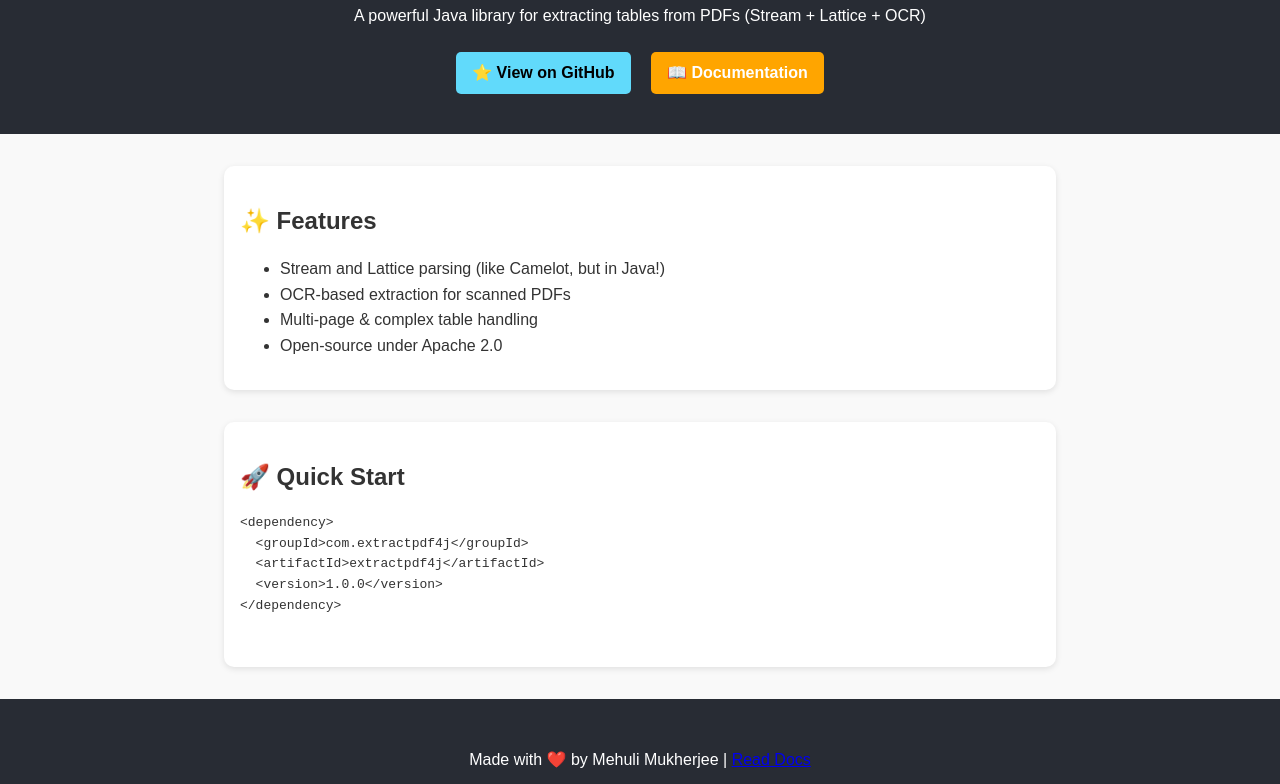
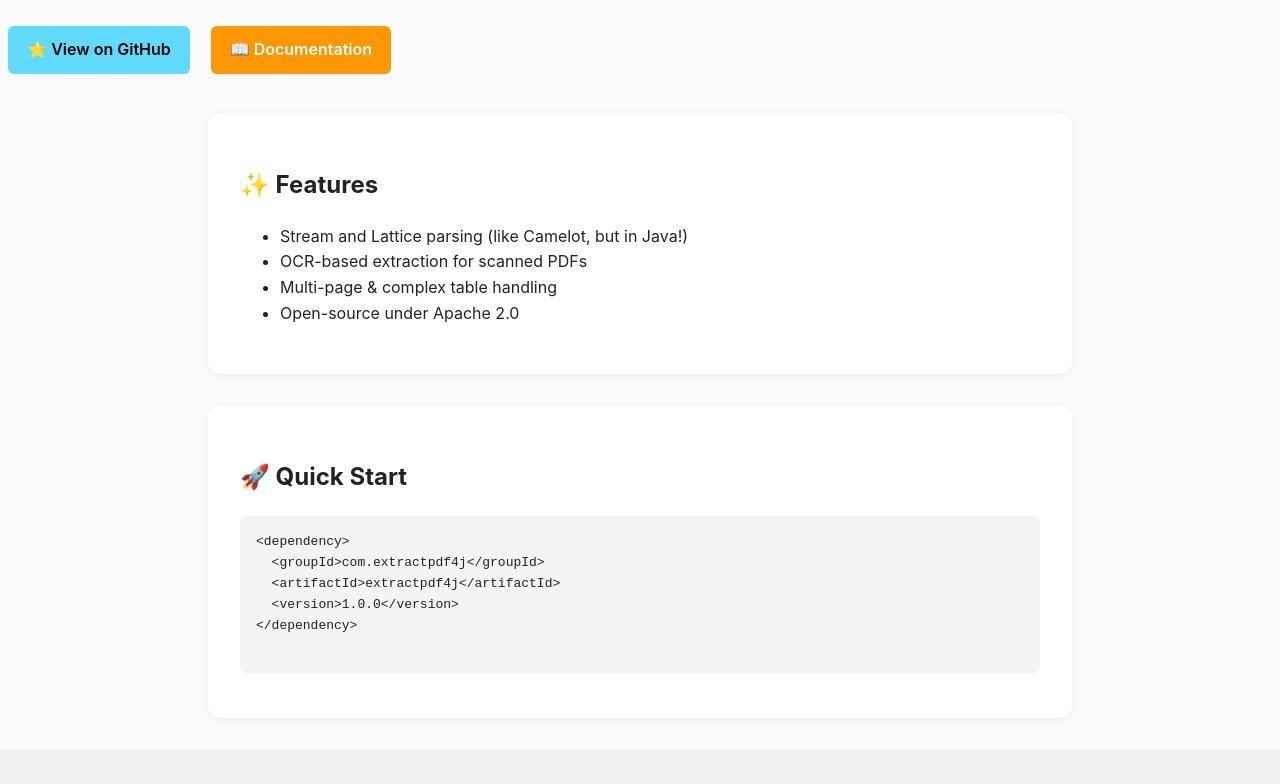
Before and after one commit to ExtractPDF4J/ExtractPDF4J-Web, a plain HTML site: page index.html in a window 1280 px wide. Shown: the part 118-902 px from the top of the page. Drawn offline with Linux system fonts and the light colour scheme.

Commit message:
Update style.css

```diff
--- a/assets/style.css
+++ b/assets/style.css
@@ -1,43 +1,64 @@
 body {
-  font-family: Arial, sans-serif;
+  font-family: 'Inter', sans-serif;
   margin: 0;
+  background: #f9fafb;
+  color: #222;
   line-height: 1.6;
-  background: #f9f9f9;
-  color: #333;
 }
 
-header, footer {
+.hero {
   text-align: center;
-  padding: 2rem;
-  background: #282c34;
+  padding: 4rem 2rem;
+  background: linear-gradient(135deg, #282c34, #3a3f47);
   color: white;
 }
 
-h1, h2 {
+.hero h1 {
+  font-size: 2.5rem;
   margin-bottom: 1rem;
+}
+
+.tagline {
+  font-size: 1.2rem;
+  margin-bottom: 2rem;
+  opacity: 0.9;
 }
 
 section {
   max-width: 800px;
   margin: 2rem auto;
+  padding: 2rem;
+  background: white;
+  border-radius: 12px;
+  box-shadow: 0 2px 10px rgba(0,0,0,0.05);
+}
+
+pre {
+  background: #f4f4f4;
   padding: 1rem;
-  background: white;
-  border-radius: 10px;
-  box-shadow: 0 2px 6px rgba(0,0,0,0.1);
+  border-radius: 6px;
+  overflow-x: auto;
 }
 
 .btn {
   display: inline-block;
-  padding: 0.5rem 1rem;
+  padding: 0.7rem 1.2rem;
   margin: 0.5rem;
-  border-radius: 5px;
+  border-radius: 6px;
   background: #61dafb;
-  color: black;
+  color: #000;
   text-decoration: none;
-  font-weight: bold;
+  font-weight: 600;
 }
 
 .btn.secondary {
-  background: #ffa500;
-  color: white;
+  background: #ff9800;
+  color: #fff;
 }
+
+footer {
+  text-align: center;
+  padding: 2rem;
+  font-size: 0.9rem;
+  background: #f1f1f1;
+}
```
